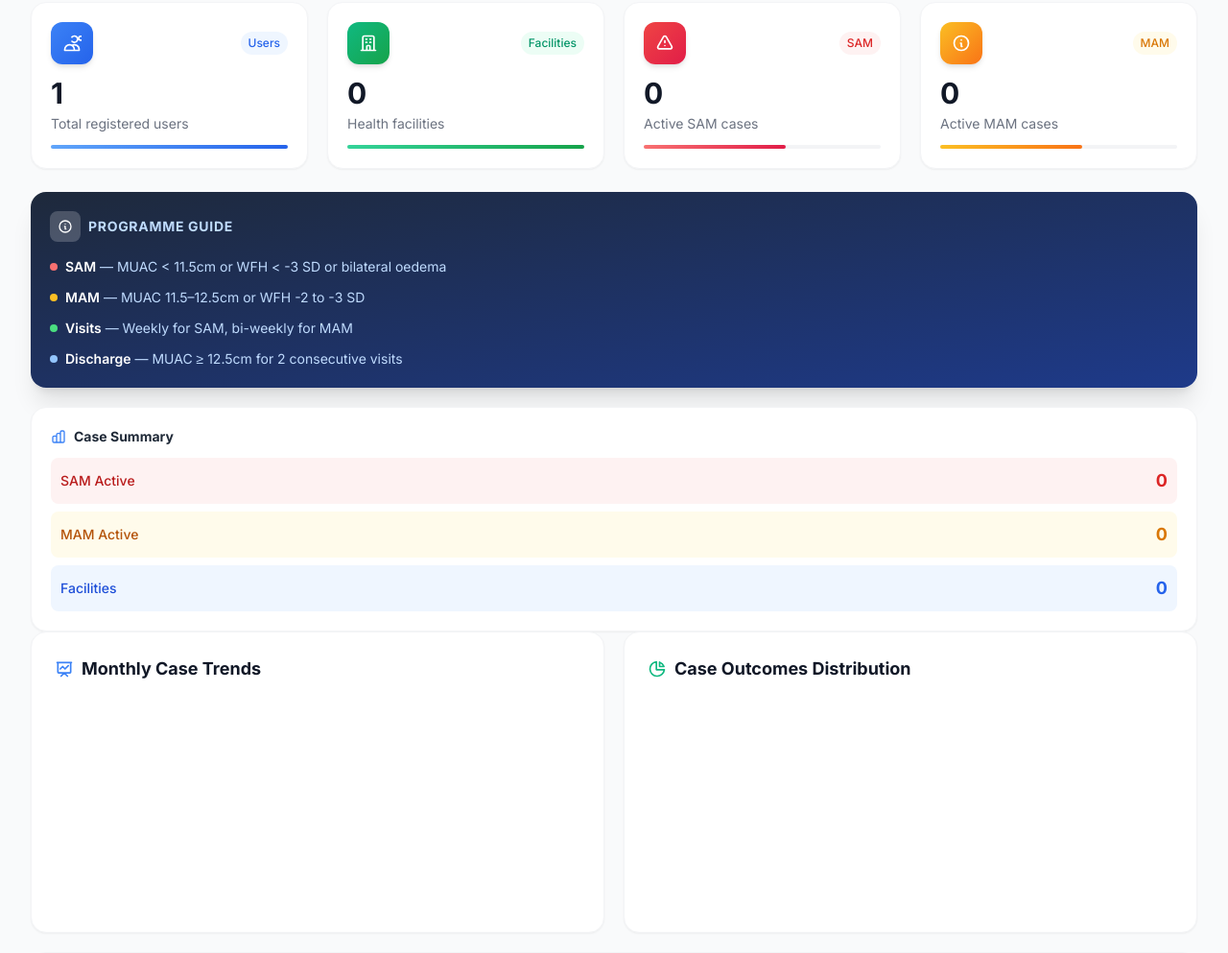
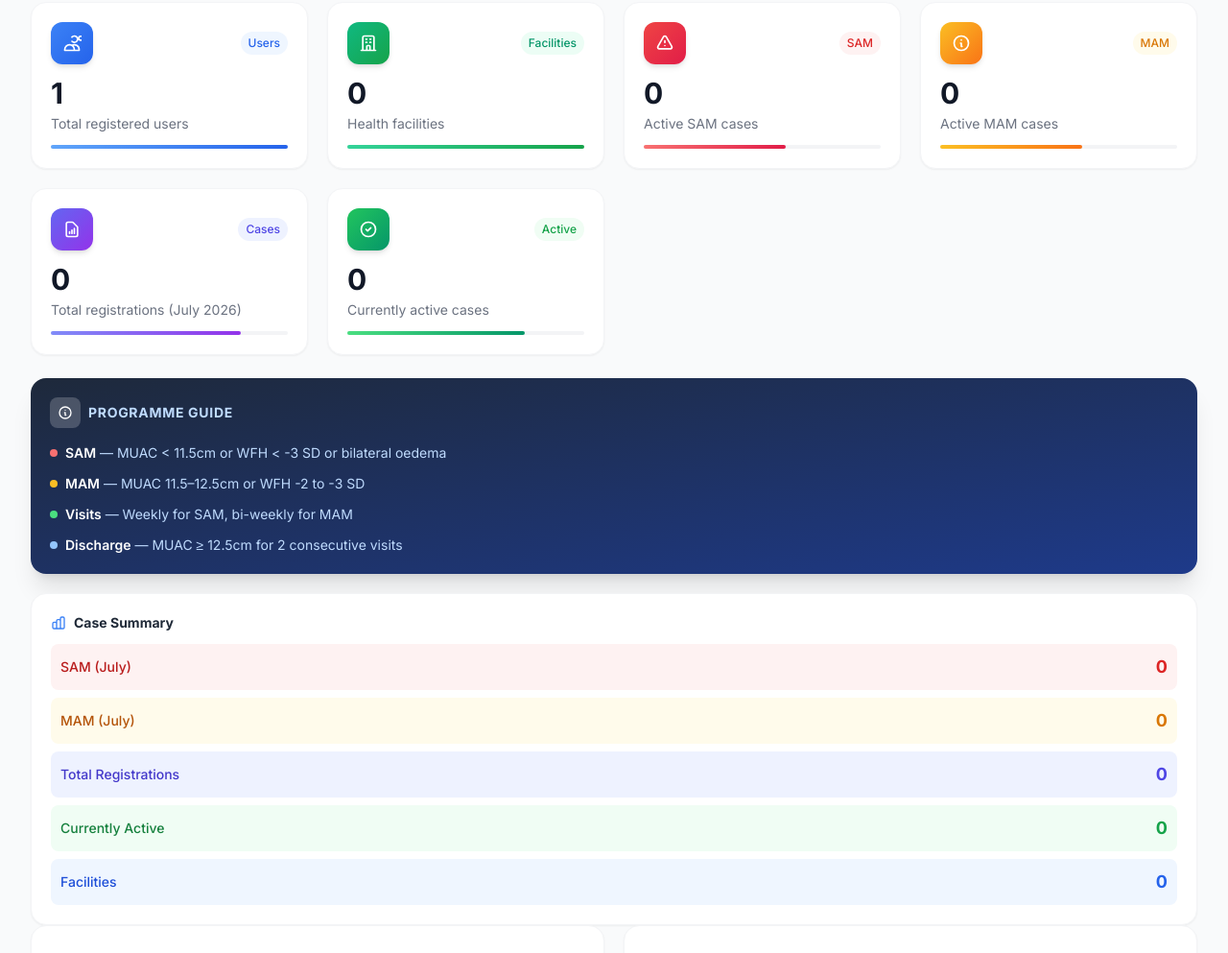
Before and after one commit to ajm1313/cmam-tracker-django, a Django app: page /dashboard/ in a window 1280 px wide. Shown: the part 540-1533 px from the top of the page at 96% size. Run offline with Django 5.2, Linux system fonts and the light colour scheme; the visitor is signed in with stand-in values (Sample User, id 1); data comes from the database, SQL or seed files in the repository; data that the repository does not hold is empty; a map, chart or similar area stays blank; some libraries are stand-ins or nearby versions.

Commit message:
fix: Dashboard filters now apply to all stat cards and charts - pass filter params to analytics API, add total_cases/total_active stats, scope outcomes and stock to filtered facilities

```diff
--- a/apps/api/views.py
+++ b/apps/api/views.py
@@ -867,6 +867,33 @@ def dashboard_analytics(request):
     if accessible is not None:
         qs = qs.filter(facility__in=accessible)
 
+    # Apply dashboard filters from query params
+    selected_region = request.GET.get('region', '')
+    selected_district = request.GET.get('district', '')
+    selected_sub_district = request.GET.get('sub_district', '')
+    selected_facility = request.GET.get('facility', '')
+    selected_month = request.GET.get('month', '')
+    selected_year = request.GET.get('year', '')
+
+    if selected_facility:
+        qs = qs.filter(facility_id=selected_facility)
+    elif selected_sub_district:
+        qs = qs.filter(facility__sub_district_id=selected_sub_district)
+    elif selected_district:
+        qs = qs.filter(facility__district_id=selected_district)
+    elif selected_region:
+        qs = qs.filter(facility__district__region_id=selected_region)
+
+    # Apply date filter if month/year provided
+    date_qs = qs
+    if selected_month and selected_year:
+        try:
+            m = int(selected_month)
+            y = int(selected_year)
+            date_qs = qs.filter(registration_date__year=y, registration_date__month=m)
+        except (ValueError, TypeError):
+            pass
+
     # Monthly case trends (last 6 months)
     now = timezone.now()
     months_data = []
@@ -884,7 +911,7 @@ def dashboard_analytics(request):
             'mam': mam_count
         })
 
-    # Case outcomes distribution
+    # Case outcomes distribution (filtered by location)
     outcomes = {
         'cured': qs.filter(status='Discharged', outcome='Cured').count(),
         'defaulted': qs.filter(status='Defaulted').count(),
@@ -893,9 +920,17 @@ def dashboard_analytics(request):
         'active': qs.filter(status='Active').count()
     }
 
-    # Stock levels by facility (top 10)
+    # Stock levels by facility (top 10) — scoped to filtered facilities
     stock_data = []
-    if accessible is not None:
+    if selected_facility:
+        facilities = Facility.objects.filter(id=selected_facility)[:10]
+    elif selected_sub_district:
+        facilities = Facility.objects.filter(sub_district_id=selected_sub_district)[:10]
+    elif selected_district:
+        facilities = Facility.objects.filter(district_id=selected_district)[:10]
+    elif selected_region:
+        facilities = Facility.objects.filter(district__region_id=selected_region)[:10]
+    elif accessible is not None:
         facilities = accessible[:10]
     else:
         facilities = Facility.objects.all()[:10]
--- a/apps/users/views.py
+++ b/apps/users/views.py
@@ -120,6 +120,19 @@ def dashboard(request):
             date_filter,
             malnutrition_type='MAM',
             facility_id__in=facility_ids,
+        ).count(),
+        'total_cases': OpcRegistration.objects.filter(
+            date_filter,
+            facility_id__in=facility_ids,
+        ).count(),
+        'total_active': OpcRegistration.objects.filter(
+            facility_id__in=facility_ids,
+            status='Active',
+        ).count(),
+        'total_discharged': OpcRegistration.objects.filter(
+            date_filter,
+            facility_id__in=facility_ids,
+            status='Discharged',
         ).count(),
     }
 
--- a/templates/users/dashboard.html
+++ b/templates/users/dashboard.html
@@ -223,6 +223,36 @@
             <p class="text-sm text-gray-500 mt-1">Active MAM cases</p>
             <div class="mt-3 h-1 bg-gray-100 rounded-full"><div class="h-1 bg-gradient-to-r from-amber-400 to-orange-500 rounded-full w-3/5"></div></div>
         </div>
+
+        <!-- Total Cases (filtered) -->
+        <div class="stat-card bg-white rounded-2xl shadow-sm border border-gray-100 p-5 fade-in">
+            <div class="flex items-center justify-between mb-3">
+                <div class="w-11 h-11 bg-gradient-to-br from-indigo-500 to-purple-600 rounded-xl flex items-center justify-center shadow-md">
+                    <svg class="w-5 h-5 text-white" fill="none" stroke="currentColor" viewBox="0 0 24 24">
+                        <path stroke-linecap="round" stroke-linejoin="round" stroke-width="2" d="M9 17v-2m3 2v-4m3 4v-6m2 10H7a2 2 0 01-2-2V5a2 2 0 012-2h5.586a1 1 0 01.707.293l5.414 5.414a1 1 0 01.293.707V19a2 2 0 01-2 2z"/>
+                    </svg>
+                </div>
+                <span class="text-xs font-medium text-indigo-600 bg-indigo-50 px-2 py-1 rounded-full">Cases</span>
+            </div>
+            <p class="text-3xl font-bold text-gray-900">{{ stats.total_cases }}</p>
+            <p class="text-sm text-gray-500 mt-1">Total registrations ({{ month_name }} {{ selected_year }})</p>
+            <div class="mt-3 h-1 bg-gray-100 rounded-full"><div class="h-1 bg-gradient-to-r from-indigo-400 to-purple-600 rounded-full w-4/5"></div></div>
+        </div>
+
+        <!-- Active Cases -->
+        <div class="stat-card bg-white rounded-2xl shadow-sm border border-gray-100 p-5 fade-in-2">
+            <div class="flex items-center justify-between mb-3">
+                <div class="w-11 h-11 bg-gradient-to-br from-green-500 to-emerald-600 rounded-xl flex items-center justify-center shadow-md">
+                    <svg class="w-5 h-5 text-white" fill="none" stroke="currentColor" viewBox="0 0 24 24">
+                        <path stroke-linecap="round" stroke-linejoin="round" stroke-width="2" d="M9 12l2 2 4-4m6 2a9 9 0 11-18 0 9 9 0 0118 0z"/>
+                    </svg>
+                </div>
+                <span class="text-xs font-medium text-green-600 bg-green-50 px-2 py-1 rounded-full">Active</span>
+            </div>
+            <p class="text-3xl font-bold text-gray-900">{{ stats.total_active }}</p>
+            <p class="text-sm text-gray-500 mt-1">Currently active cases</p>
+            <div class="mt-3 h-1 bg-gray-100 rounded-full"><div class="h-1 bg-gradient-to-r from-green-400 to-emerald-600 rounded-full w-3/4"></div></div>
+        </div>
     </div>
 
     <!-- Programme Info -->
@@ -264,12 +294,20 @@
                 </h3>
                 <div class="space-y-2">
                     <div class="flex items-center justify-between p-2.5 bg-red-50 rounded-lg">
-                        <span class="text-sm font-medium text-red-700">SAM Active</span>
+                        <span class="text-sm font-medium text-red-700">SAM ({{ month_name }})</span>
                         <span class="text-lg font-bold text-red-600">{{ stats.active_sam_cases }}</span>
                     </div>
                     <div class="flex items-center justify-between p-2.5 bg-amber-50 rounded-lg">
-                        <span class="text-sm font-medium text-amber-700">MAM Active</span>
+                        <span class="text-sm font-medium text-amber-700">MAM ({{ month_name }})</span>
                         <span class="text-lg font-bold text-amber-600">{{ stats.active_mam_cases }}</span>
+                    </div>
+                    <div class="flex items-center justify-between p-2.5 bg-indigo-50 rounded-lg">
+                        <span class="text-sm font-medium text-indigo-700">Total Registrations</span>
+                        <span class="text-lg font-bold text-indigo-600">{{ stats.total_cases }}</span>
+                    </div>
+                    <div class="flex items-center justify-between p-2.5 bg-green-50 rounded-lg">
+                        <span class="text-sm font-medium text-green-700">Currently Active</span>
+                        <span class="text-lg font-bold text-green-600">{{ stats.total_active }}</span>
                     </div>
                     {% if not is_facility_user %}
                     <div class="flex items-center justify-between p-2.5 bg-blue-50 rounded-lg">
@@ -370,7 +408,16 @@
 // Fetch analytics data and render charts
 async function loadDashboardCharts() {
     try {
-        const response = await fetch('/api/v1/dashboard/analytics/');
+        // Build query string from current dashboard filters
+        const params = new URLSearchParams();
+        const urlParams = new URLSearchParams(window.location.search);
+        ['region', 'district', 'sub_district', 'facility', 'month', 'year'].forEach(key => {
+            const val = urlParams.get(key);
+            if (val) params.append(key, val);
+        });
+        const queryString = params.toString();
+        const url = '/api/v1/dashboard/analytics/' + (queryString ? '?' + queryString : '');
+        const response = await fetch(url);
         const result = await response.json();
 
         if (!result.success) {
```
